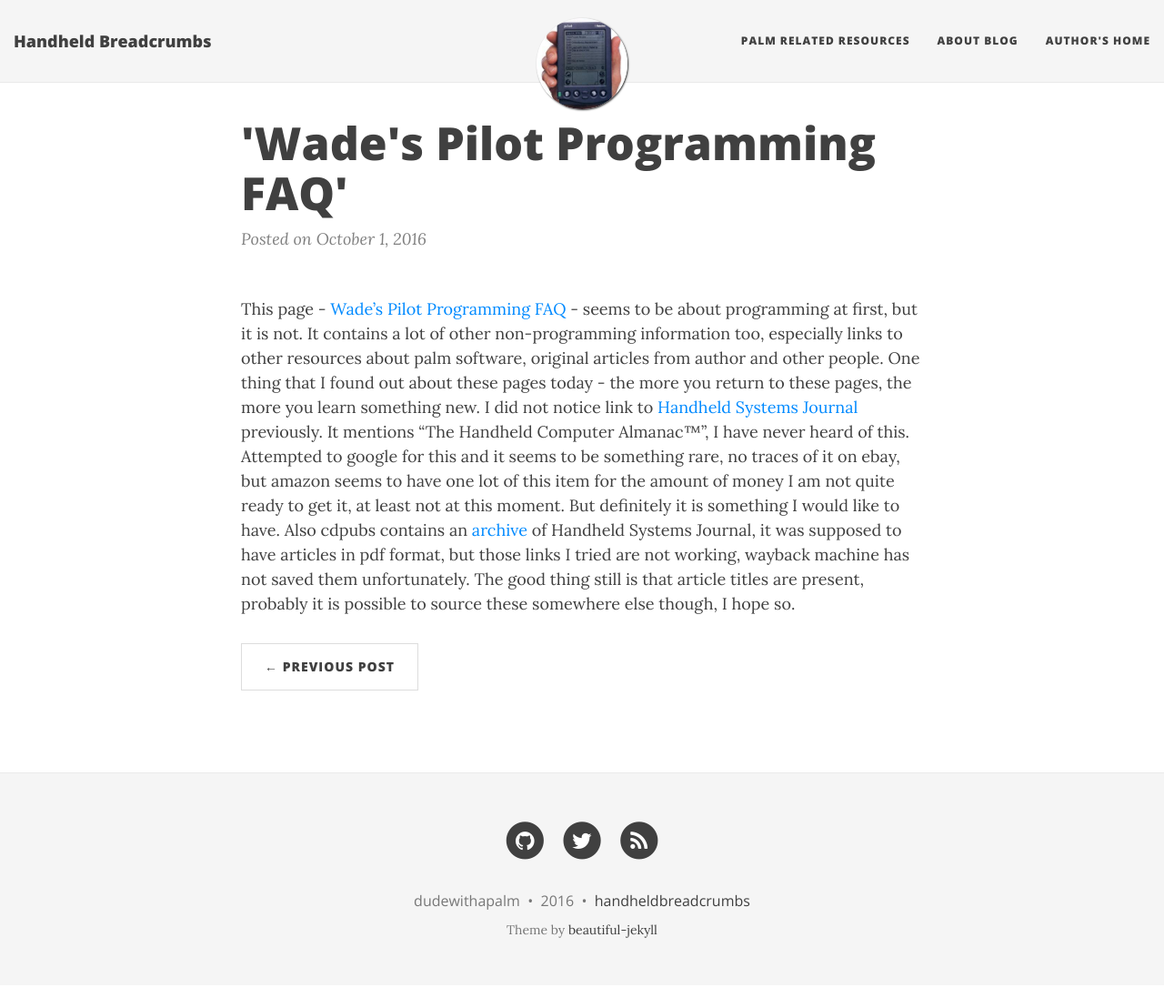
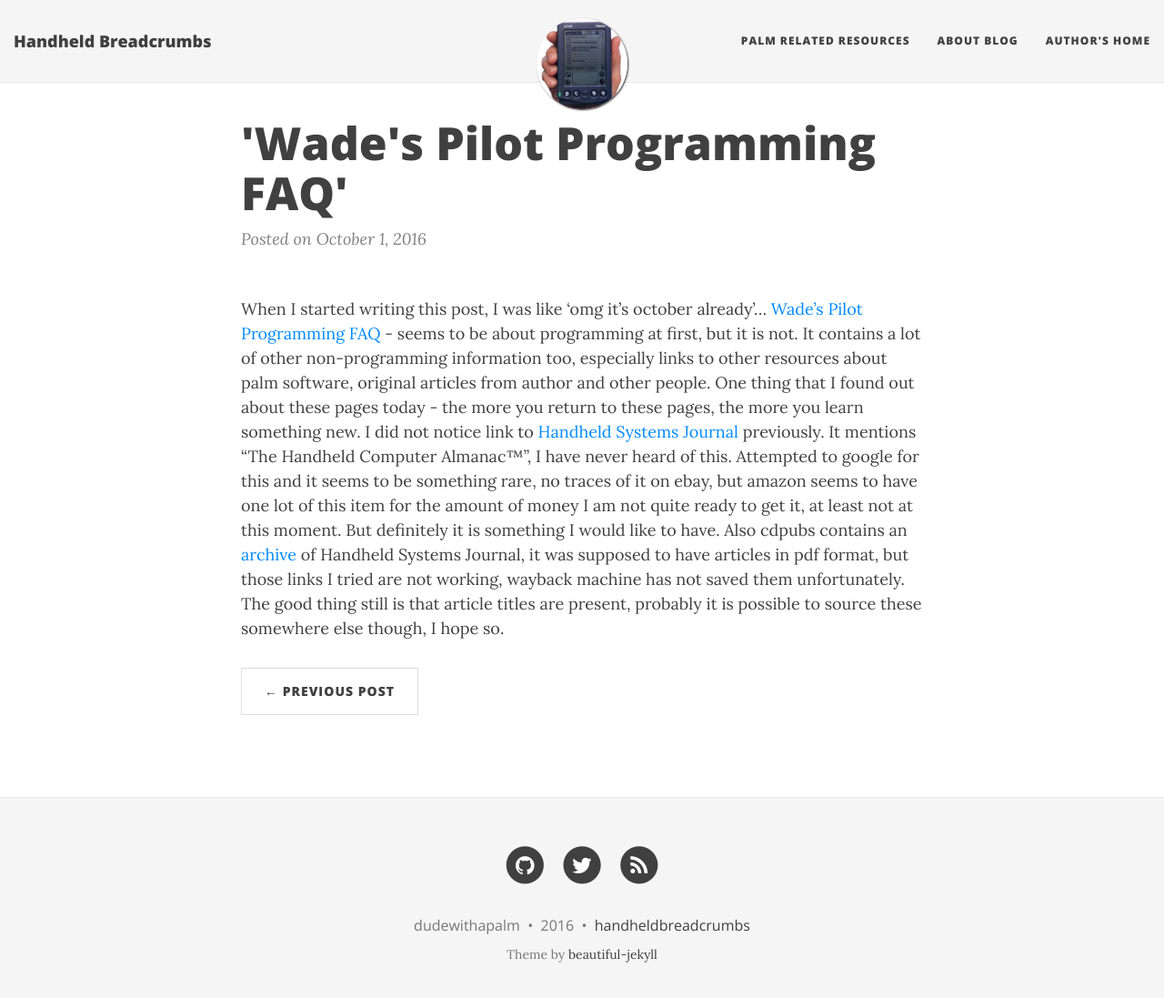
Before and after one commit to handheldbreadcrumbs/handheldbreadcrumbs.github.io, a Jekyll site: the page built from _posts/2016-10-01-palmresources.markdown, in a window 1280 px wide and 1110 px high. Shown: the top 1097 px of the window at 91% size. Built offline with Jekyll 4.4.1, drawn with Linux system fonts in a browser that asks for light colours; nearby versions of some CDN libraries; comment, search, counter and statistics services are not loaded.

Commit message:
Update 2016-10-01-palmresources.markdown

```diff
--- a/_posts/2016-10-01-palmresources.markdown
+++ b/_posts/2016-10-01-palmresources.markdown
@@ -5,4 +5,4 @@
 categories: palmos resources
 ---
 
-This page - [Wade's Pilot Programming FAQ](http://web.archive.org/web/19980614103130/http://www.wademan.com/Pilot/Program/FAQ.htm){:target="_blank"} - seems to be about programming at first, but it is not. It contains a lot of other non-programming information too, especially links to other resources about palm software, original articles from author and other people. One thing that I found out about these pages today - the more you return to these pages, the more you learn something new. I did not notice link to [Handheld Systems Journal](http://web.archive.org/web/19980614103130/http://www.cdpubs.com/){:target="_blank"} previously. It mentions "The Handheld Computer Almanac™", I have never heard of this. Attempted to google for this and it seems to be something rare, no traces of it on ebay, but amazon seems to have one lot of this item for the amount of money I am not quite ready to get it, at least not at this moment. But definitely it is something I would like to have. Also cdpubs contains an [archive](http://web.archive.org/web/19980210062751/http://www.cdpubs.com/hhsj/archives.html){:target="_blank"} of Handheld Systems Journal, it was supposed to have articles in pdf format, but those links I tried are not working, wayback machine has not saved them unfortunately. The good thing still is that article titles are present, probably it is possible to source these somewhere else though, I hope so.
+When I started writing this post, I was like 'omg it's october already'... [Wade's Pilot Programming FAQ](http://web.archive.org/web/19980614103130/http://www.wademan.com/Pilot/Program/FAQ.htm){:target="_blank"} - seems to be about programming at first, but it is not. It contains a lot of other non-programming information too, especially links to other resources about palm software, original articles from author and other people. One thing that I found out about these pages today - the more you return to these pages, the more you learn something new. I did not notice link to [Handheld Systems Journal](http://web.archive.org/web/19980614103130/http://www.cdpubs.com/){:target="_blank"} previously. It mentions "The Handheld Computer Almanac™", I have never heard of this. Attempted to google for this and it seems to be something rare, no traces of it on ebay, but amazon seems to have one lot of this item for the amount of money I am not quite ready to get it, at least not at this moment. But definitely it is something I would like to have. Also cdpubs contains an [archive](http://web.archive.org/web/19980210062751/http://www.cdpubs.com/hhsj/archives.html){:target="_blank"} of Handheld Systems Journal, it was supposed to have articles in pdf format, but those links I tried are not working, wayback machine has not saved them unfortunately. The good thing still is that article titles are present, probably it is possible to source these somewhere else though, I hope so.
```
